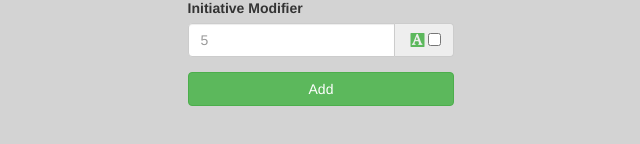
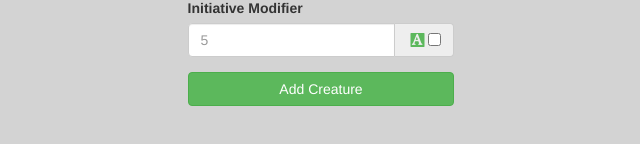
Before and after one commit to CharmedSatyr/dnd_combat_tracker, a React (Create React App) app: page / in a window 1280 px wide. Shown: the part 378-522 px from the top of the page, without its empty margins (319-959 px from the left). Built offline with nearby package versions, Linux system fonts and the light colour scheme.

Commit message:
Add Creature text

```diff
--- a/src/components/InitiativeForm.js
+++ b/src/components/InitiativeForm.js
@@ -135,7 +135,7 @@ export default class InitiativeForm extends Component {
             type="submit"
             className="btn btn-success"
           >
-            Add
+            Add Creature
           </Button>
         </FormGroup>
       </Form>
```
